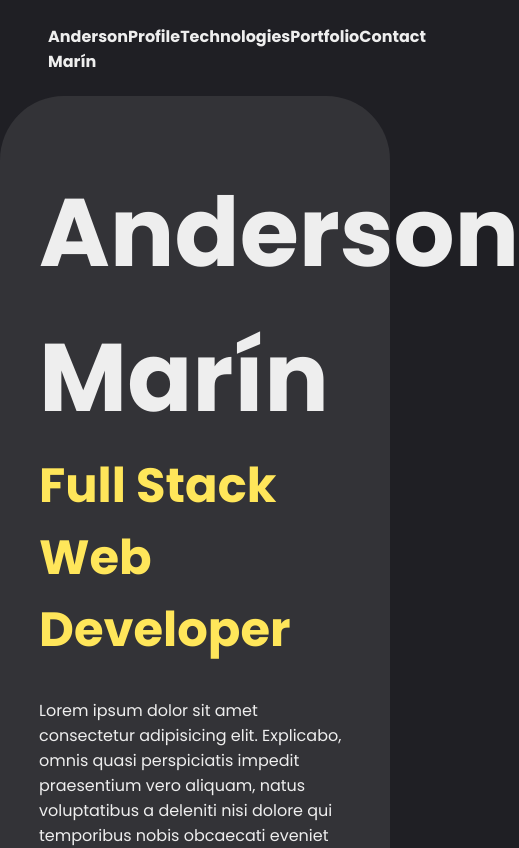
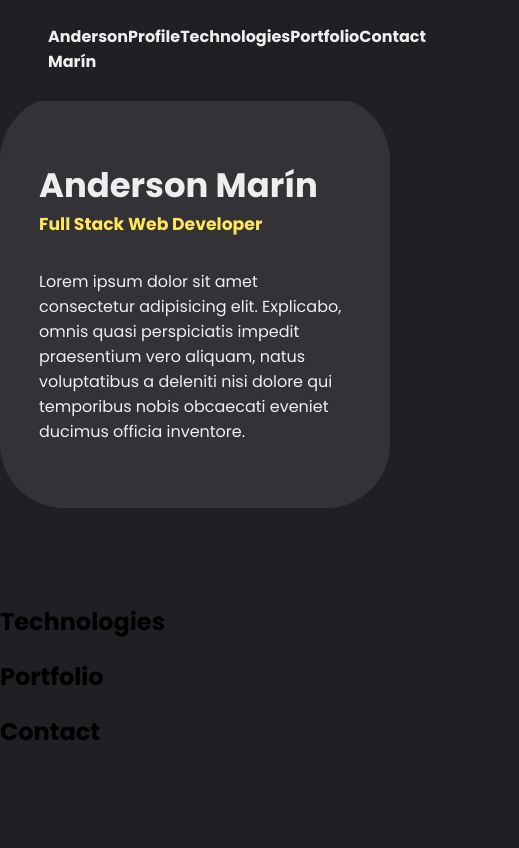
Before and after one commit to anmarinur/portfolio-andersonmarin.com, a React (Vite) app: page / in a window 390 px wide. Shown: the top 848 px of the page, 519 px wide, since content can reach past the window. Built offline with nearby package versions, Linux system fonts and the light colour scheme.

Commit message:
Add responsively behavior to headers

```diff
--- a/src/assets/Components/NavBar.css
+++ b/src/assets/Components/NavBar.css
@@ -4,6 +4,7 @@
   left: 0;
   width: 100%;
   padding:0.5rem;
+  background-color: var(--color-primary);
 }
 
 .container-navbar ul {
--- a/src/assets/Components/Profile.css
+++ b/src/assets/Components/Profile.css
@@ -15,11 +15,11 @@
 }
 
 .h1-profile {
-  font-size: 6rem;
+  font-size: clamp(2rem, 0.597rem + 6.234vw, 8rem);
 }
 
 .h2-profile {
-  font-size: 3rem;
+  font-size: clamp(1rem, 0.065rem + 4.156vw, 5rem);
   color: var(--color-secundary);
 }
 
```
